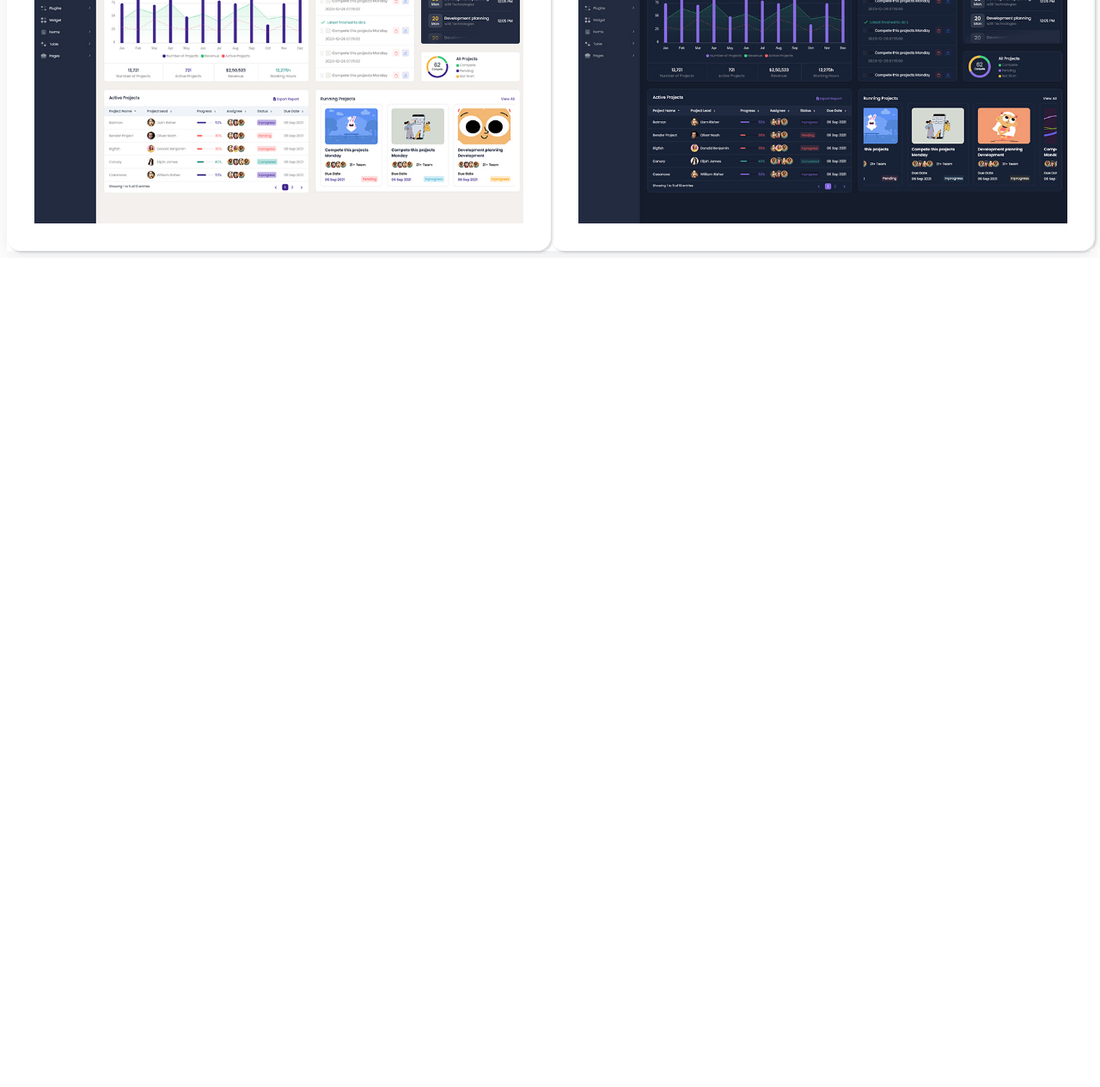
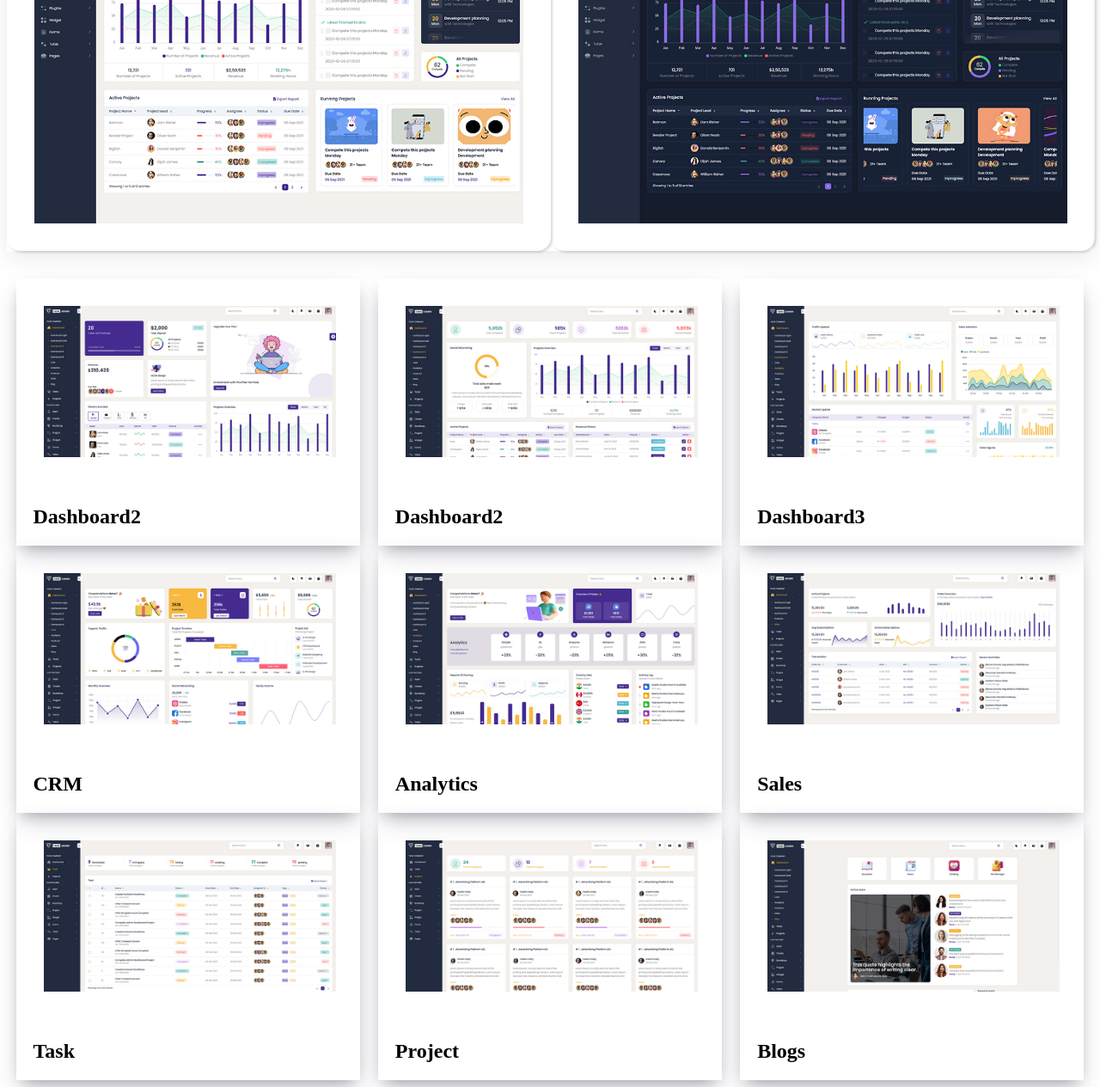
Before and after one commit to Vijendra2244/Dashboard_project, a plain HTML site: page index.html in a window 1280 px wide. Shown: the part 1695-2960 px from the top of the page at 86% size. Before the commit the page ends 1995 px from the top, so only its background shows below. Drawn offline with Linux system fonts and the light colour scheme.

Commit message:
create 9 cards by Gourav

```diff
--- /dev/null
+++ b/css/dash_2.css
@@ -0,0 +1,25 @@
+.cards{
+  width:100%;
+  display:grid;
+  grid-template-columns: repeat(3,1fr);
+  margin-top: 2rem;
+}
+.card{
+  box-shadow: rgba(50, 50, 93, 0.25) 0px 13px 27px -5px, rgba(0, 0, 0, 0.3) 0px 8px 16px -8px;
+  width: 95%;
+  margin: auto;
+}
+
+.card>img{
+
+  padding: 2rem;
+  border-radius: 1rem;
+  width: 85%;
+}
+.heading_dash{
+  margin-left: 5%;
+}
+.heading_dash:hover{
+  color: rgb(238, 91, 91);
+  cursor: pointer;
+}
--- a/index.html
+++ b/index.html
@@ -5,6 +5,7 @@
     <meta name="viewport" content="width=device-width, initial-scale=1.0" />
     <link rel="stylesheet" href="/css/style.css" />
     <link rel="stylesheet" href="/css/dash-1.css">
+    <link rel="stylesheet" href="/css/dash_2.css">
     <title>Dashboard-Project</title>
   </head>
   <body>
@@ -55,6 +56,44 @@
       </div>
     </div>
         <!-- Added a dashboard - 1 by gourav -->
+        <!-- creating 9 cards by Gourav -->
+        <div class="cards">
+          <div class="card"> <img src="/images/dashboard1.jpg" alt="LOL">
+            <h2 class="heading_dash">Dashboard2</h2>
+          </div>
+          <div class="card">
+            <img src="/images/dashboard2.jpg" alt="LOL">
+                   <h2 class="heading_dash">Dashboard2</h2>
+          </div>
+          <div class="card">
+            <img src="/images/dashboard3.jpg" alt="LOL">
+            <h2 class="heading_dash">Dashboard3</h2>
+          </div>
+          <div class="card">
+            <img src="/images/CRM.jpg" alt="LOL">
+            <h2 class="heading_dash">CRM</h2>
+          </div>
+          <div class="card">
+            <img src="/images/Analytics.jpg" alt="">
+            <h2 class="heading_dash">Analytics</h2>
+          </div>
+          <div class="card">
+            <img src="/images/Sales.jpg" alt="">
+            <h2 class="heading_dash">Sales</h2>
+          </div>
+          <div class="card">
+            <img src="/images/Task.jpg" alt="">
+            <h2 class="heading_dash">Task</h2>
+          </div>
+          <div class="card">
+            <img src="/images/project.jpg" alt="">
+            <h2 class="heading_dash">Project</h2>
+          </div>
+          <div class="card">
+            <img src="/images/blog.jpg" alt="">
+            <h2 class="heading_dash">Blogs</h2>
+          </div>
+        </div>
   </body>
 </html>
 <script src="dash.js"></script>
```
Also changed, not shown: images/Analytics.jpg (added), images/CRM.jpg (added), images/Sales.jpg (added), images/Task.jpg (added), images/blog.jpg (added), images/dashboard1.jpg (added), images/dashboard2.jpg (added), images/dashboard3.jpg (added), images/project.jpg (added).
